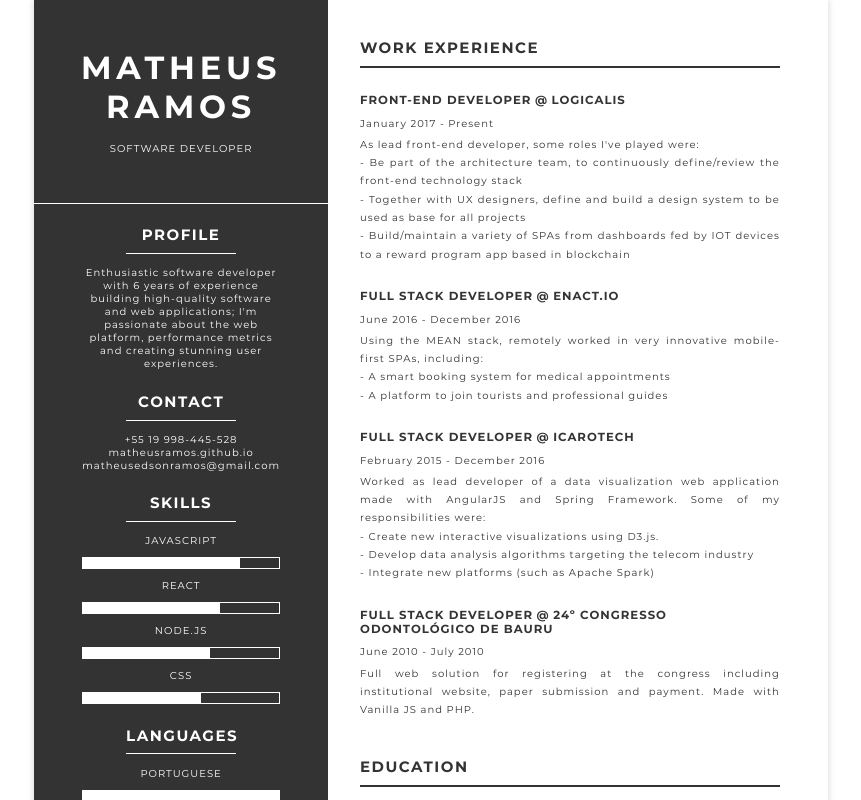
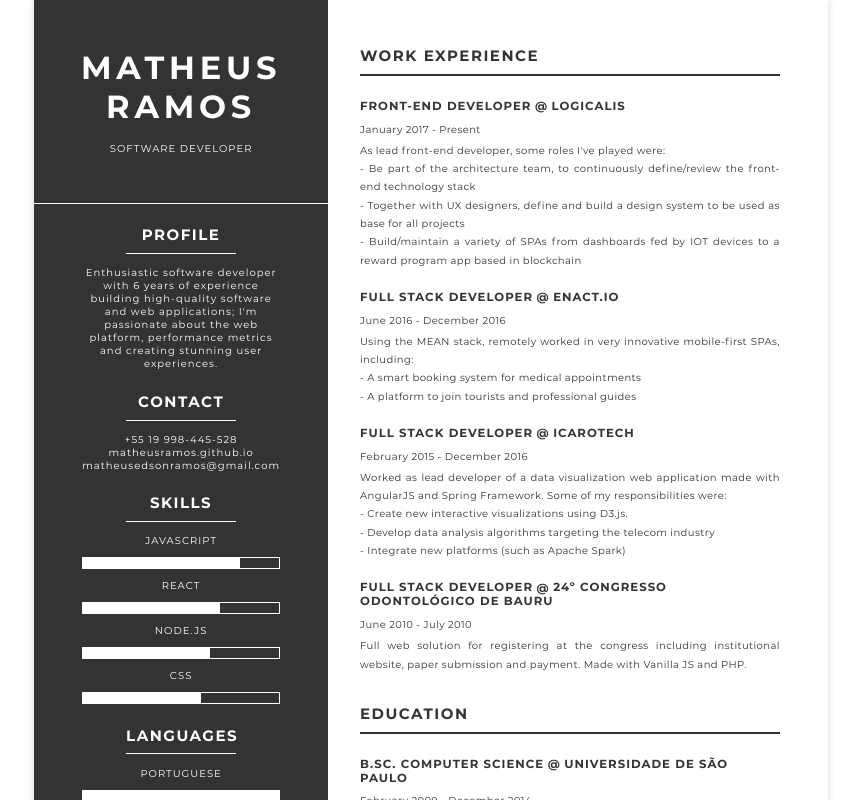
Before and after one commit to matheusramos/resume, a React app: page / in a window 1280 px wide. Shown: the top 800 px of the page, without its empty margins (209-1070 px from the left). Built offline with nearby package versions, Linux system fonts and the light colour scheme.

Commit message:
Makes info more dense to preserve printability
Still supporting A4 and Letter sizes.

```diff
--- a/src/App.css
+++ b/src/App.css
@@ -1,11 +1,17 @@
 /* mobile */
 body {
-  font-size: 10px;
+  color: #333;
   color-adjust: exact;
   -webkit-print-color-adjust: exact;
+  font-family: 'Montserrat', sans-serif;
+  font-size: 10px;
+  letter-spacing: 0.1em;
+  margin: 0;
+  padding: 0;
 }
 
 p {
+  letter-spacing: 0.04em;
   margin: 0.3em 0;
   line-height: 1.83em;
   text-align: justify;
--- a/src/components/Main.css
+++ b/src/components/Main.css
@@ -1,3 +1,3 @@
 .root {
-  padding: 0 3rem 2rem 2rem;
+  padding: 1rem 3rem 0 2rem;
 }
--- a/src/components/MainEntry.css
+++ b/src/components/MainEntry.css
@@ -1,5 +1,5 @@
 .root {
-  margin: 2.5em 0;
+  margin: 2em 0;
 }
 
 .title {
--- a/src/components/Name.css
+++ b/src/components/Name.css
@@ -1,6 +1,6 @@
 .root {
   text-align: center;
-  padding: 3rem 0;
+  padding: 3rem 0 3rem 0;
   border-bottom: 1px solid #fff;
 }
 
--- a/src/components/Section.css
+++ b/src/components/Section.css
@@ -1,7 +1,7 @@
 .title {
   border-bottom: 2px solid;
   padding-bottom: 0.63em;
-  margin: 2.5em 0 1.5em 0;
+  margin: 2em 0 1.5em 0;
   text-transform: uppercase;
   font-weight: bold;
   letter-spacing: 0.1em;
--- a/src/components/Sidebar.css
+++ b/src/components/Sidebar.css
@@ -1,5 +1,5 @@
 .root {
   background-color: #333;
   color: #fff;
-  padding-bottom: 5em;
+  padding-bottom: 3em;
 }
--- a/src/index.css
+++ b/src/index.css
@@ -11,11 +11,3 @@
   font-weight: 700;
   src: url('./assets/fonts/Montserrat-Bold.ttf');
 }
-
-body {
-  margin: 0;
-  padding: 0;
-  color: #333;
-  font-family: 'Montserrat', sans-serif;
-  letter-spacing: 0.1em;
-}
```
